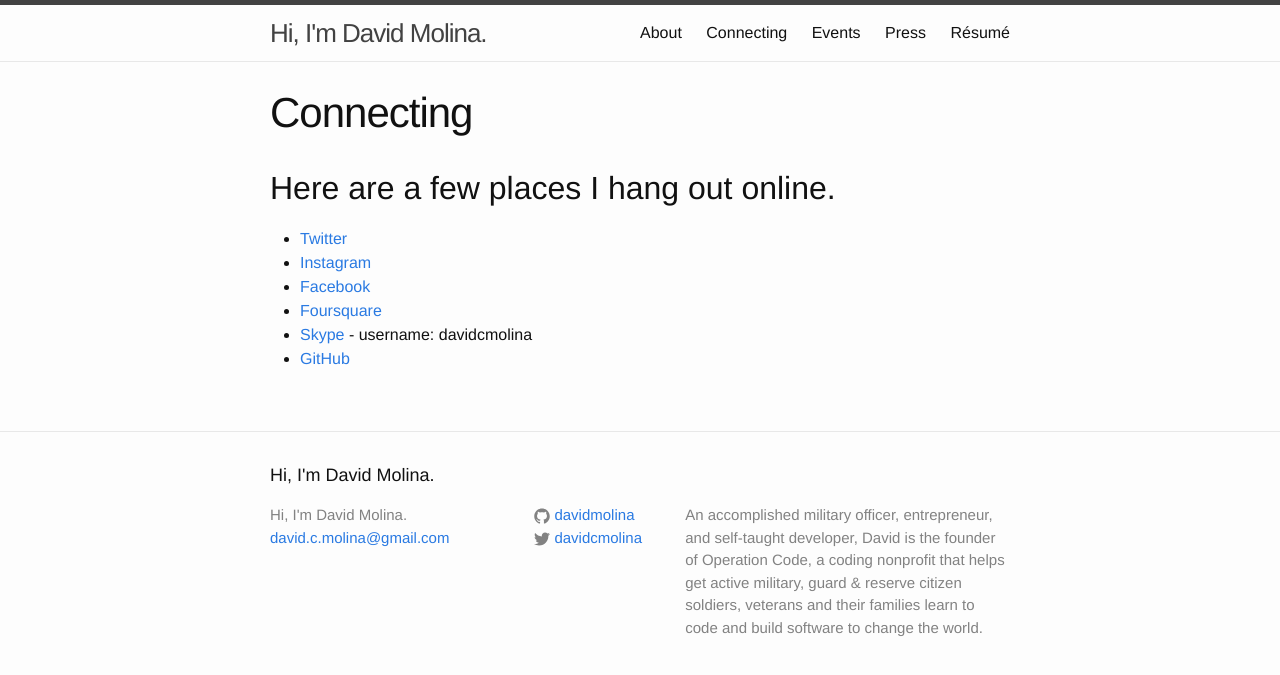
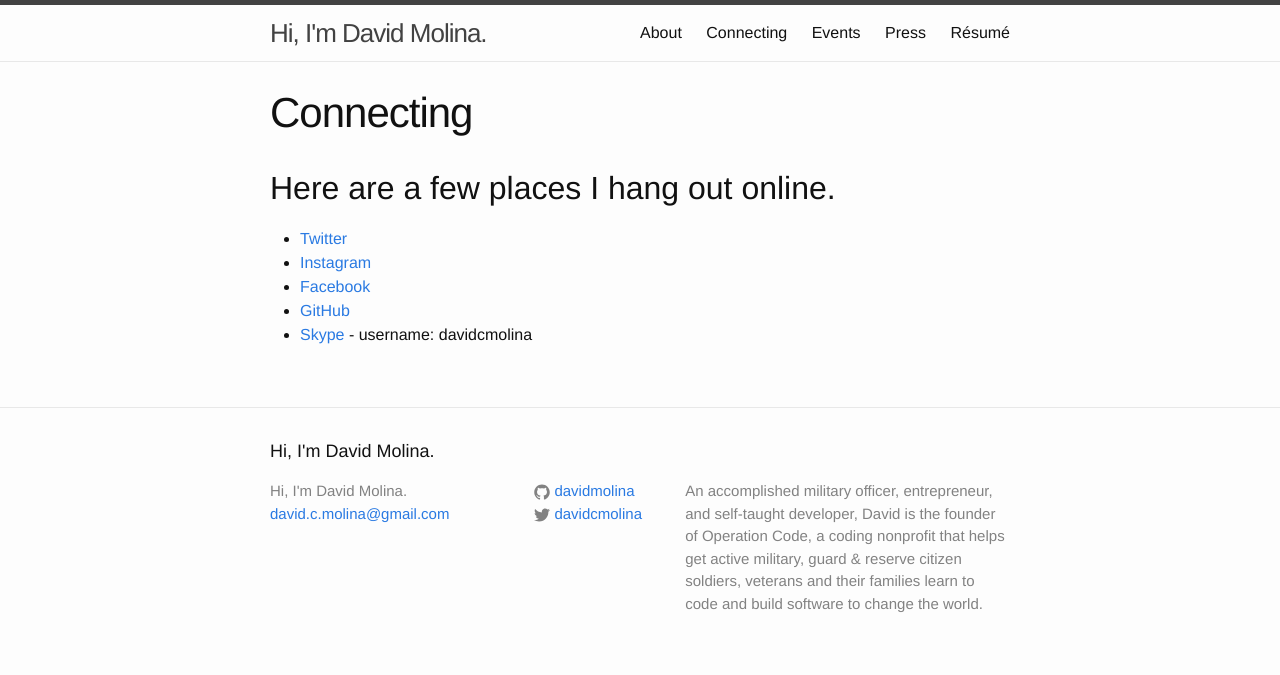
Before and after one commit to davidmolina/davidmolina.github.io, a Jekyll site: the page built from connecting.md, in a window 1280 px wide. Shown: the top 675 px of the page. Built offline with Jekyll 4.4.1, drawn with Linux system fonts in a browser that asks for light colours.

Commit message:
Remove Foursquare

```diff
--- a/connecting.md
+++ b/connecting.md
@@ -9,6 +9,5 @@
 - [Twitter](https://twitter.com/davidcmolina)
 - [Instagram](https://www.instagram.com/davidcmolina/)
 - [Facebook](https://www.facebook.com/david.molina1)
-- [Foursquare](https://foursquare.com/davidcmolina)
+- [GitHub](https://github.com/davidmolina/)
 - [Skype](https://www.skype.com/) - username: davidcmolina
-- [GitHub](https://github.com/davidmolina/)
```
